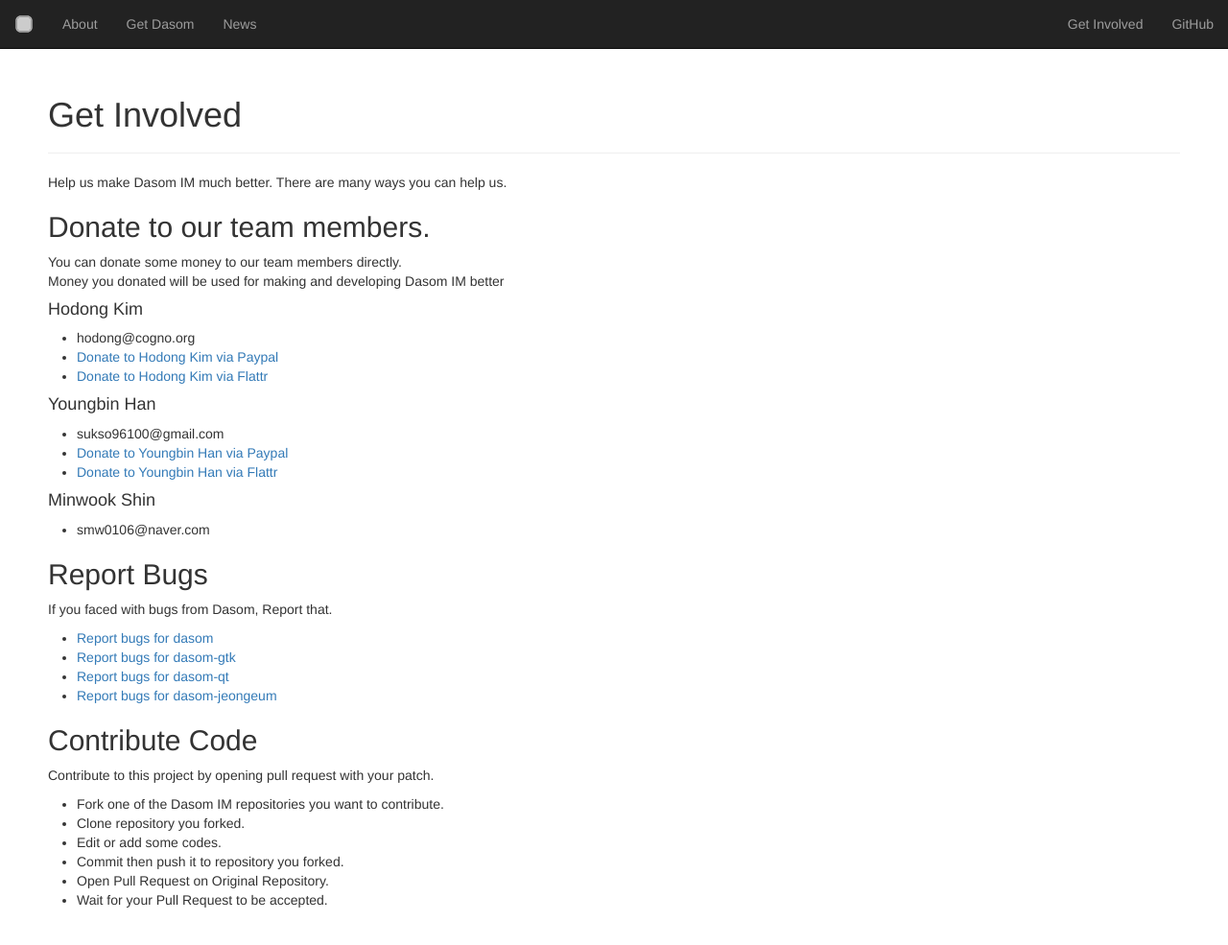
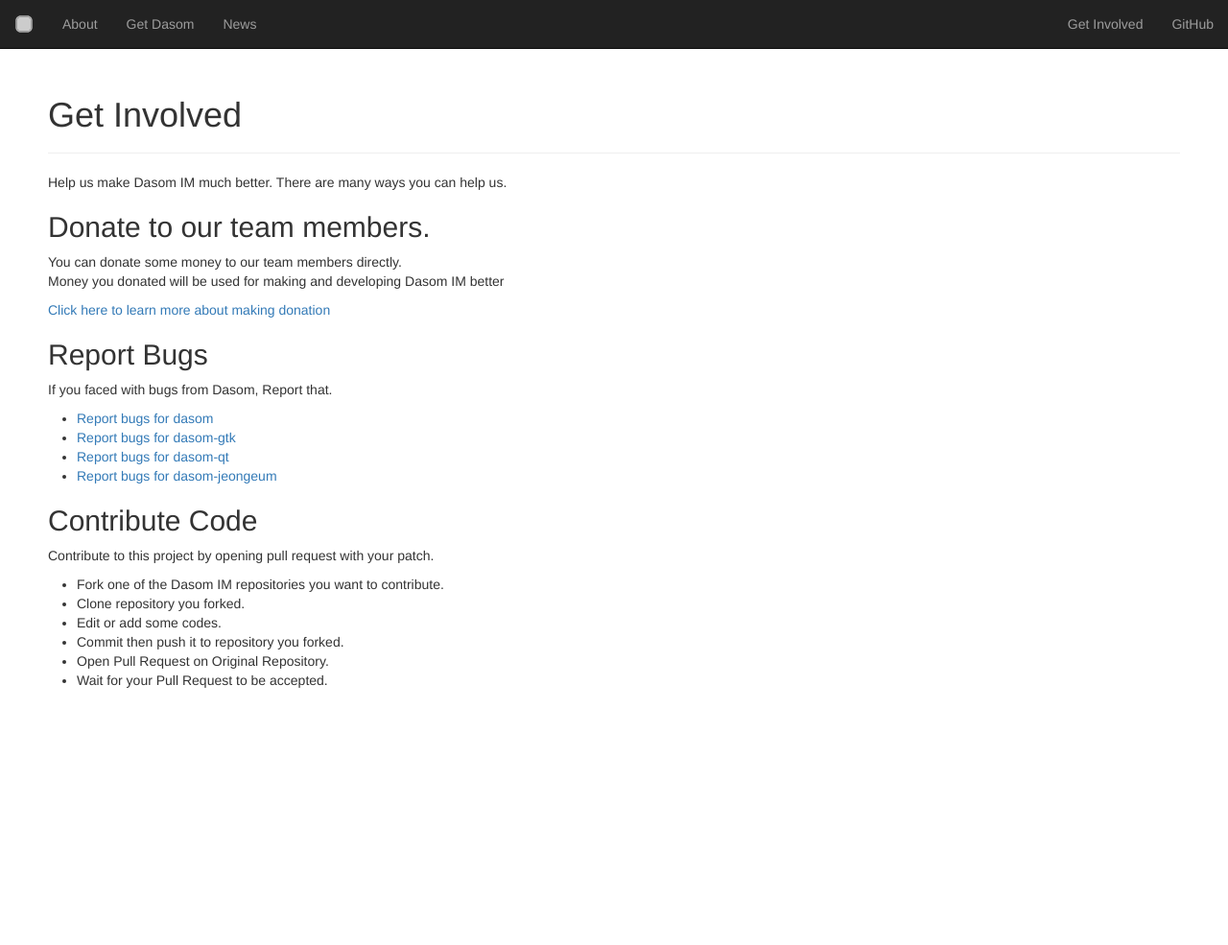
Before and after one commit to dasom-im/dasom-im.github.io, a Jekyll site: the page built from get-involved.md, in a window 1280 px wide and 998 px high. Shown: the top 985 px of the window at 96% size. Built offline with Jekyll 4.4.1, drawn with Linux system fonts in a browser that asks for light colours.

Commit message:
Update get-involved.md

```diff
--- a/get-involved.md
+++ b/get-involved.md
@@ -10,18 +10,7 @@
 You can donate some money to our team members directly.<br>
 Money you donated will be used for making and developing Dasom IM better
 
-#### Hodong Kim
- - hodong@cogno.org
- - [Donate to Hodong Kim via Paypal](https://www.paypal.com/cgi-bin/webscr?cmd=_donations&business=hodong%40cogno%2eorg&lc=MR&item_name=Donate%20to%20Hodong%20Kim%2c%20A%20Member%20of%20the%20Dasom%20IM%20Team&no_note=0&currency_code=USD&bn=PP%2dDonationsBF%3abtn_donateCC_LG%2egif%3aNonHostedGuest)
- - [Donate to Hodong Kim via Flattr](https://flattr.com/profile/hodong)
-
-#### Youngbin Han
- - sukso96100@gmail.com
- - [Donate to Youngbin Han via Paypal](https://www.paypal.com/cgi-bin/webscr?cmd=_donations&business=sukso96100%40gmail%2ecom&lc=MR&item_name=Donate%20to%20Youngbin%20Han%2c%20A%20Member%20of%20the%20Dasom%20IM%20Team&no_note=0&currency_code=USD&bn=PP%2dDonationsBF%3abtn_donateCC_LG%2egif%3aNonHostedGuest)
- - [Donate to Youngbin Han via Flattr](https://flattr.com/profile/sukso96100)
-
-#### Minwook Shin
- - smw0106@naver.com
+[Click here to learn more about making donation](/donate/)
 
 ## Report Bugs
 
```
